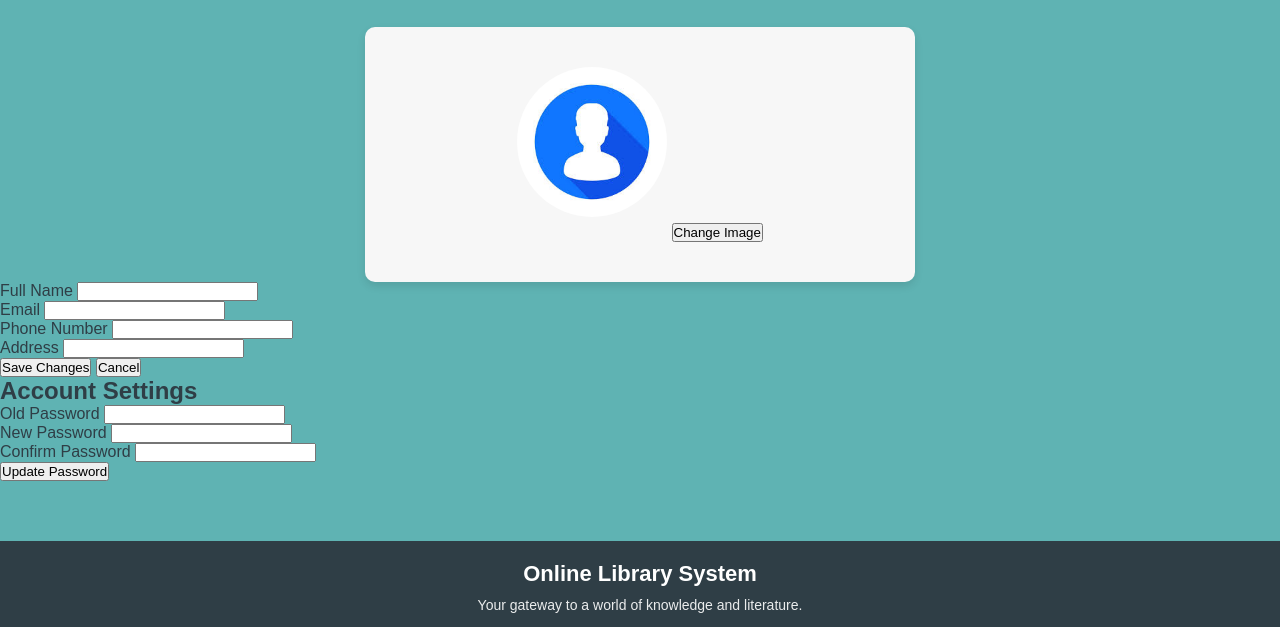
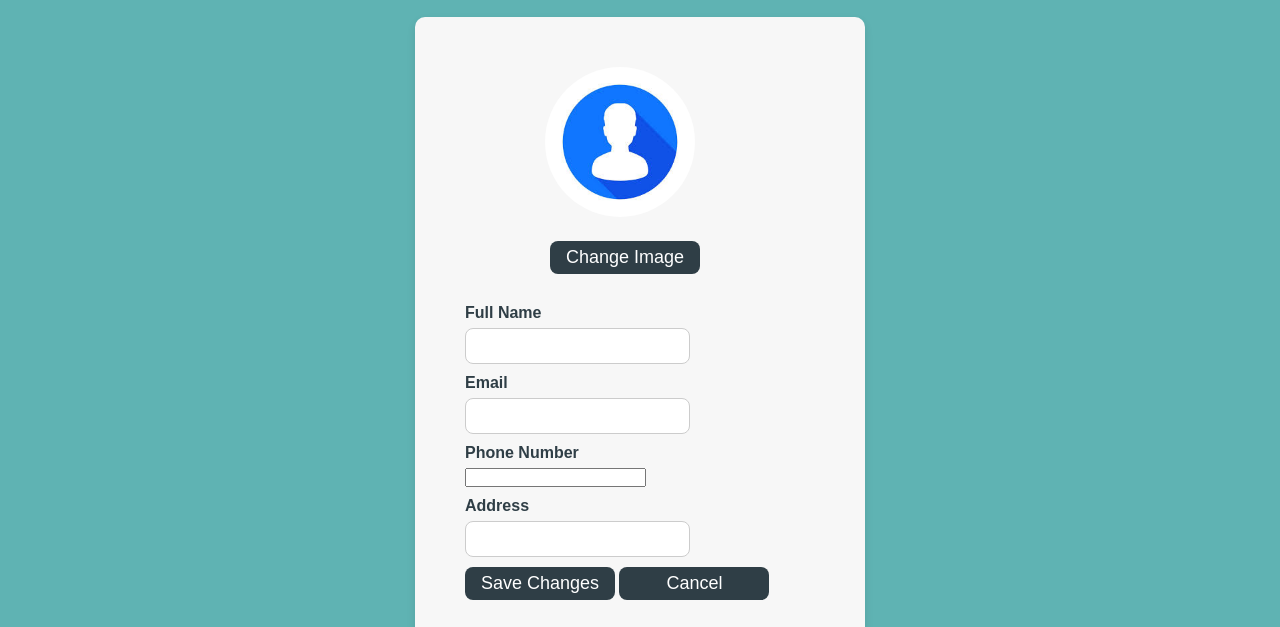
Before and after one commit to sankara012/online-library-management-system, a plain HTML site: page EditProfile.html in a window 1280 px wide. Shown: the part 308-935 px from the top of the page. Drawn offline with Linux system fonts and the light colour scheme.

Commit message:
Files got modified and additional files including change-password.html & change-password.css added allowing the user to change his/her password

```diff
--- a/EditProfile.html
+++ b/EditProfile.html
@@ -27,8 +27,8 @@
     <section class="card-container">
             <div class="profile-avatar-edit">
                <img src="assets/images/profile.jpg" alt="Profile Image"/>
-                <button type="button" class="btn">Change Image</button>
             </div>
+            <button type="button" class="btn" id="bt">Change Image</button>
             <div class="edit-profile-page">
                 <form action="">
                     <div class="form-group">
@@ -55,8 +55,8 @@
                 </div>
     </section>
 
+    <h1 class="page-header">Account Settings</h1>
     <section class="settings">
-            <h2>Account Settings</h2>
 
             <form class="password-form">
                 <div class="form-group">
@@ -74,7 +74,7 @@
                     <input type="password" id="confirm-password" required>
                 </div>
 
-                <button type="submit" class="btn">Update Password</button>
+                <button type="submit" class="btn" id="bt2">Update Password</button>
             </form>
     </section>
     <footer>
--- a/css/EditProfile.css
+++ b/css/EditProfile.css
@@ -38,10 +38,10 @@ body {
     display: flex;
     justify-content: space-between; /* Puts logo on left, links on right */
     align-items: center;     /* Vertically centers logo and nav */
-    height: 150px;               /* 👈 important */
+    height: 150px;               /*important */
     background-color: var(--primary);
     box-shadow: 0 2px 4px rgba(0, 0, 0, 0.08);
-    position: sticky;        /* Sticks to top on scroll */
+    /*position: sticky;        /* Sticks to top on scroll */
     top: 0;
     z-index: 1000;          /* Ensures it stays above other content */
     padding: 10px 50px;      /* Adjusts overall header padding */
@@ -129,35 +129,38 @@ body {
 
 .page-header{
     text-align: center;
-    margin-bottom: 40px;
+    margin-bottom: 20px;
     margin-top: 100px;
 }
 
-
-.profile-avatar-edit{
+.card-container{
     background-color: var(--light);
-    padding: 40px;
+    padding: 50px;
     border-radius: 10px;
     box-shadow: 0 4px 8px rgba(0, 0, 0, 0.1);
-    max-width: 550px;
+    max-width:450px;
     margin: auto;
-    text-align:center;
+    align-items: center;
+
 }
 
-:hover{
-  transform: translateY(-5px);
-    box-shadow: 0 15px 30px rgba(0, 0, 0, 0.15);
+/*Used to modify the change button independently*/
+#bt{
+  margin-bottom: 20px;
+  margin-left: 85px;
 }
 
-
+/*For the change image*/
 .profile-avatar-edit img {
     width: 150px;
     height: 150px;
     border-radius: 50%;
     object-fit: cover;
-    margin-bottom: 20px;
+    margin-bottom: 10px;
+    margin-left: 80px;
 }
 
+/*The behavior of image while passing the mousse through.*/
 .profile-avatar-edit img:hover {
     transform: scale(1.1);
     box-shadow: 0 4px 8px rgba(0, 0, 0, 0.2);
@@ -165,9 +168,63 @@ body {
     transition: transform 0.3s ease, box-shadow 0.3s ease;
 }
 
+/*For the different labels*/
+label {
+    display: block;
+    margin-bottom: 6px;
+    font-weight: 600;
+    margin-top: 10px;
+}
+
+input[type="text"],
+input[type="email"],
+input[type="password"] {
+    width:auto;
+    padding: 8px;
+    border-radius: 8px;
+    border: 1px solid #ccc;
+    font-size: 16px;
+}
+
+input:focus {
+    outline: none;
+    border-color: var(--dark);
+}
+
+.btn {
+    width:150px;
+    padding: 6px;
+    border: none;
+    border-radius: 8px;
+    background-color: var(--dark);
+    color: var(--white);
+    font-size: 18px;
+    cursor: pointer;
+    margin-top: 10px;
+}
+
+/*For the Update password button*/
+#bt2{
+  width:200px;
+}
+
+.btn:hover {
+  background-color: var(--primary);
+}
+
+.settings{
+  background-color: var(--light);
+  padding: 20px;
+  border-radius: 10px;
+  box-shadow: 0 4px 8px rgba(0, 0, 0, 0.1);
+  max-width:max-content;
+  margin: auto;
+  align-items: center;
+
+}
 
 
-/*  Footer */
+/*---------------------Footer-------------------*/
 footer {
     background-color: var(--dark);
     color: var(--white);
@@ -207,10 +264,7 @@ footer {
     font-size: 14px;
     opacity: 0.8;
 }
-.about-content ul {
-    margin-top: 20px;
-    margin-bottom: 20px;
-}
+
 
 .footer-content img {
     height: 50px;
@@ -221,9 +275,9 @@ footer {
 }
 
 .footer-content img:hover {
-  transform: scale(1.1);
-  filter: drop-shadow(0 4px 6px rgba(0,0,0,0.3));
-  cursor: pointer;
+    transform: scale(1.1);
+    filter: drop-shadow(0 4px 6px rgba(0,0,0,0.3));
+    cursor: pointer;
 }
 
 .footer-bottom p {
--- /dev/null
+++ b/css/change-password.css
@@ -0,0 +1,115 @@
+/* ===== Global Reset ===== */
+* {
+    margin: 0;
+    padding: 0;
+    box-sizing: border-box;
+}
+
+/* ===== Responsive Design ===== */
+@media (max-width: 480px) {
+    .login-container {
+        margin: 60px 15px;
+        padding: 24px;
+    }
+
+    .login-container h1 {
+        font-size: 22px;
+        text-align: center;
+    }
+}
+
+/* ===== Root Variables ===== */
+:root {
+    --primary: #5FB3B3;
+    --secondary: #F4C7AB;
+    --dark: #2F3E46;
+    --light: #F7F7F7;
+    --white: #ffffff;
+}
+
+/* ===== Body ===== */
+body {
+    font-family: 'Poppins', sans-serif;
+    background-color: var(--primary);
+    color: var(--dark);
+    align-items: center;
+}
+
+
+.header {
+    top: 0;
+    display: flex;
+    justify-content: center;
+    align-items: center;
+    height: 150px;               /* 👈 important */
+    background-color: var(--primary);
+    box-shadow: 0 2px 4px rgba(0, 0, 0, 0.08);
+}
+
+
+.logo img {
+    height: 100px;
+    width: auto;
+    border-radius: 50%;
+    transition: transform 0.3s ease, filter 0.3s ease;
+    display: block;
+}
+
+/* Hover effect */
+.header img:hover {
+  transform: scale(1.1);               /* Slightly enlarge logo */
+  filter: drop-shadow(0 4px 6px rgba(0,0,0,0.3)); /* Adds soft shadow */
+  cursor: pointer;                     /* Makes it feel clickable */
+}
+
+
+/*For the different labels*/
+label {
+    display: block;
+    margin-bottom: 6px;
+    font-weight: 600;
+    margin-top: 10px;
+}
+
+
+input[type="text"],
+input[type="email"],
+input[type="password"] {
+    width:auto;
+    padding: 8px;
+    border-radius: 8px;
+    border: 1px solid #ccc;
+    font-size: 16px;
+}
+
+input:focus {
+    outline: none;
+    border-color: var(--dark);
+}
+
+.btn {
+    width:200px;
+    padding: 6px;
+    border: none;
+    border-radius: 8px;
+    background-color: var(--dark);
+    color: var(--white);
+    font-size: 18px;
+    cursor: pointer;
+    margin-top: 10px;
+}
+
+.btn:hover {
+  background-color: var(--secondary);
+}
+
+.settings{
+    margin-top: 50px;
+    margin-left: 35%;
+    background-color: var(--light);
+    padding: 20px;
+    border-radius: 10px;
+    box-shadow: 0 4px 8px rgba(0, 0, 0, 0.1);
+    max-width:400px;
+
+}
--- a/css/main.css
+++ b/css/main.css
@@ -80,7 +80,7 @@ body {
 
 /* Logo styling */
 .logo img {
-  height: 65px;
+  height: 80px;
   width: auto;
   margin-right: 40px;
   border-radius: 100%;
--- a/css/profile.css
+++ b/css/profile.css
@@ -288,7 +288,7 @@ body {
 
 .account-info h1{
   margin-bottom: 30px;
-    color: var(--primary);
+  color: var(--primary);
 }
 .account-info p{
   padding: 20px;
```
Also changed, not shown: books.html (+1 -1 lines), change-password.html (added, +34 -0 lines), css/books.css (+6 -4 lines), profile.html (+1 -1 lines).
